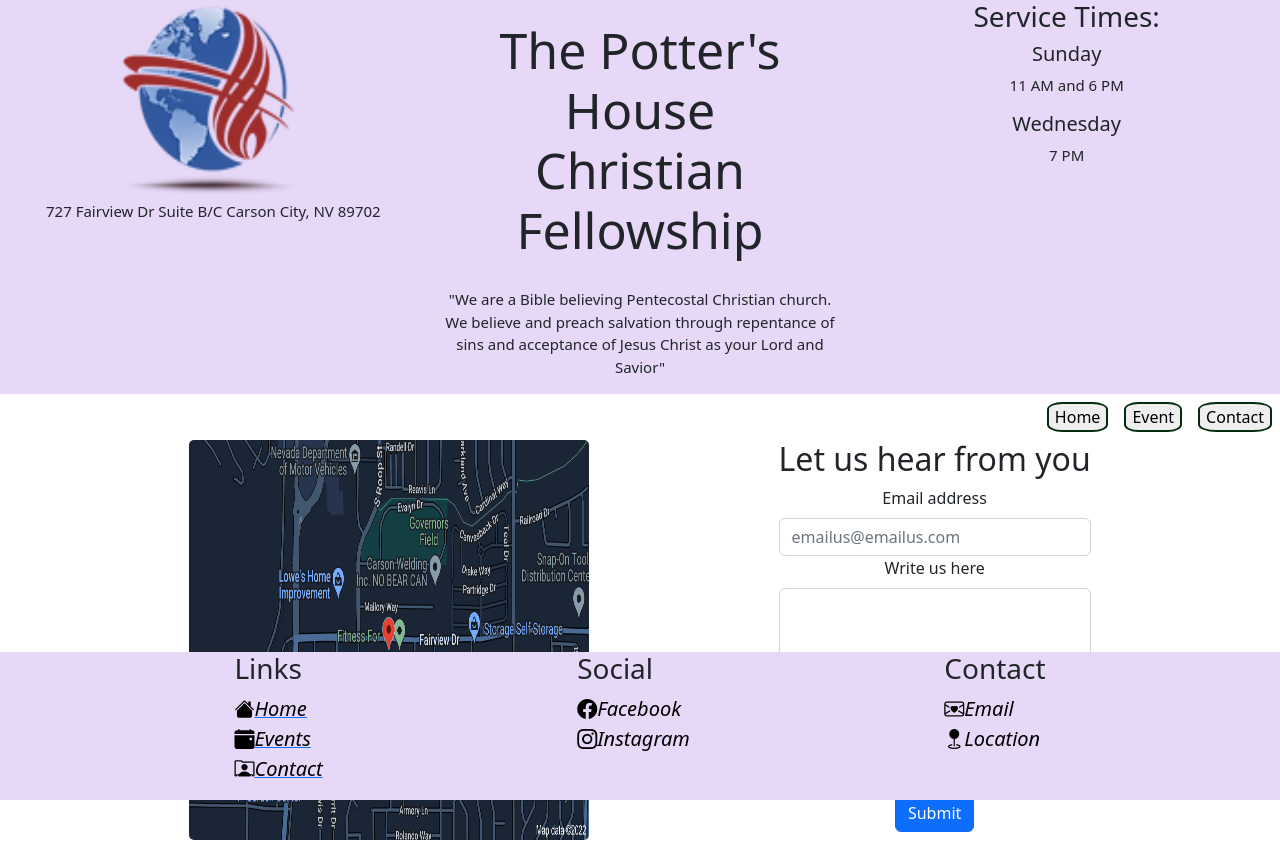
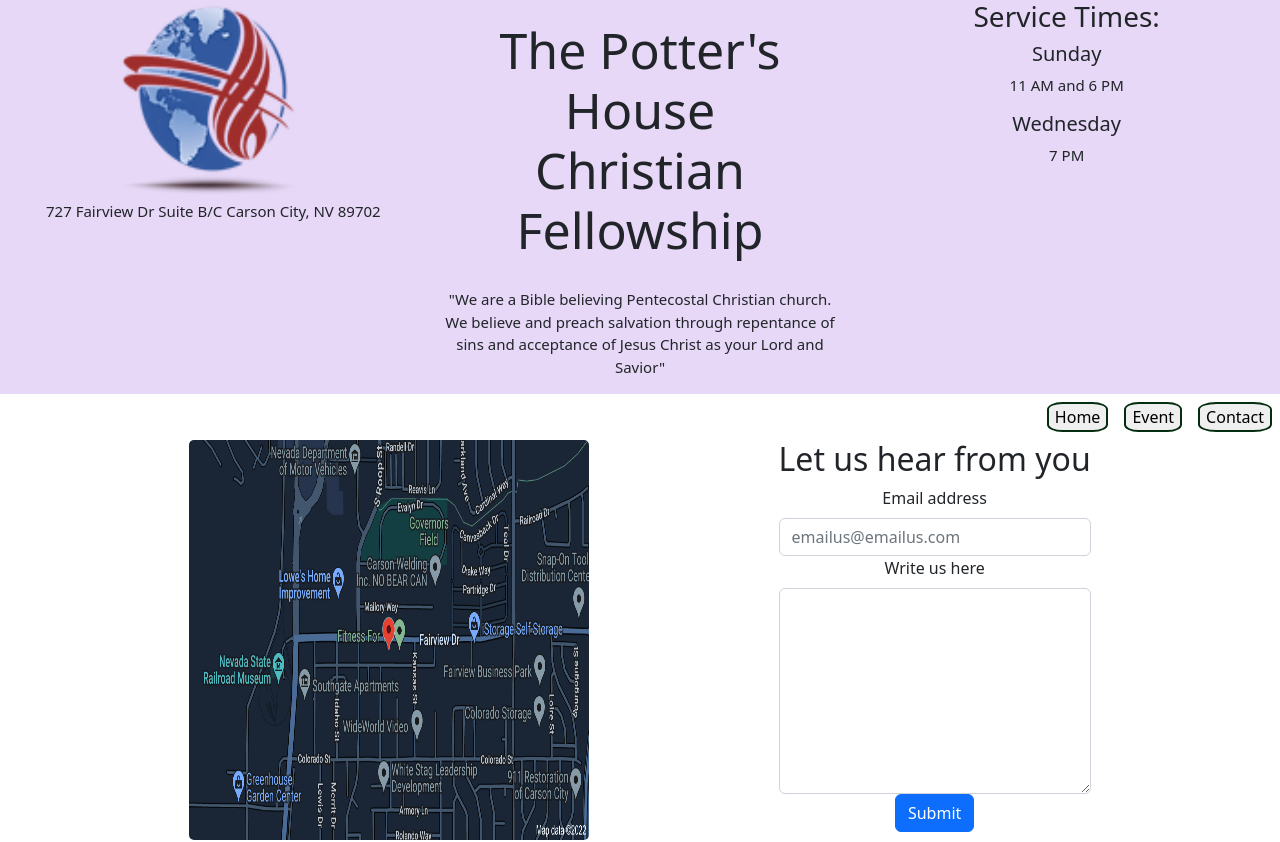
Before and after one commit to J-Sandell/Pottershouse, a React (Create React App) app: page /contact in a window 1280 px wide. Shown: the top 842 px of the page. Built offline with nearby package versions, Linux system fonts and the light colour scheme.

Commit message:
working on footer placing

```diff
--- a/src/Components/MainComponent.js
+++ b/src/Components/MainComponent.js
@@ -1,4 +1,4 @@
-import React, { Fragment } from "react";
+import React from "react";
 import Header from "./Header";
 import Home from "./Home";
 import Footer from "./Footer";
@@ -10,7 +10,7 @@ import { Route, Routes } from 'react-router-dom';
 
 function Main() {
 	return (
-		<Fragment>
+		<div>
 			<Header />
 			<Routes>
 				<Route path="/" exact element={<Home />} />
@@ -18,7 +18,8 @@ function Main() {
 				<Route path="/contact" element={<Contact />} />
 			</Routes>
 			<Footer />
-		</Fragment>
+		</div>
+
 	)
 }
 
--- a/src/style.css
+++ b/src/style.css
@@ -9,6 +9,9 @@
 	text-align: center;
 	background-color: rgb(230, 216, 246);
 
+}
+.main{
+	position: relative;
 }
 
 .pictures {
@@ -63,7 +66,7 @@ p {
 
 .footer-site {
 	display: flex;
-	position: absolute;
+
 	bottom: 0px;
 	justify-content: space-evenly;
 	background-color: rgb(230, 216, 246);
```
